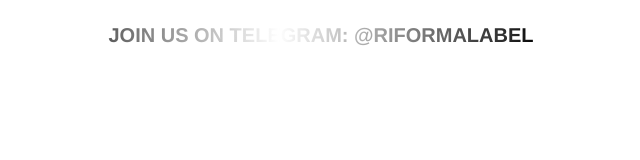
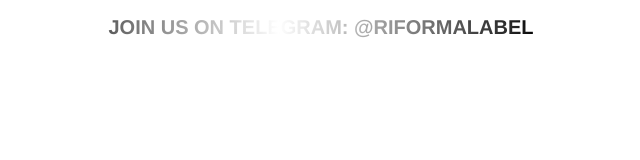
Before and after one commit to temp478/Rfrm2, a plain HTML site: page tele_ticker.html in a window 1280 px wide. Shown: the whole page, without its empty margins (319-959 px from the left). Drawn offline with Linux system fonts and the light colour scheme; no server answers.

Commit message:
Update tele_ticker.html

```diff
--- a/tele_ticker.html
+++ b/tele_ticker.html
@@ -4,12 +4,14 @@
   <title>Telegram Ticker</title>
   <style>
     body {
-
+      margin: 0;
+      padding: 0;
       font-family: Helvetica, Arial, sans-serif;
       background: transparent; /* Rendi lo sfondo trasparente */
     }
 
     .tele_ticker {
+      position: static; /* Cambia da relative a static */
       width: 100%;
       margin: 0;
     }
@@ -23,6 +25,7 @@
       border-bottom: 1px solid rgba(238, 238, 238, 0);
       cursor: pointer;
       min-height: 30px;
+      position: relative;
       overflow: hidden;
       display: flex;
       align-items: center;
```
